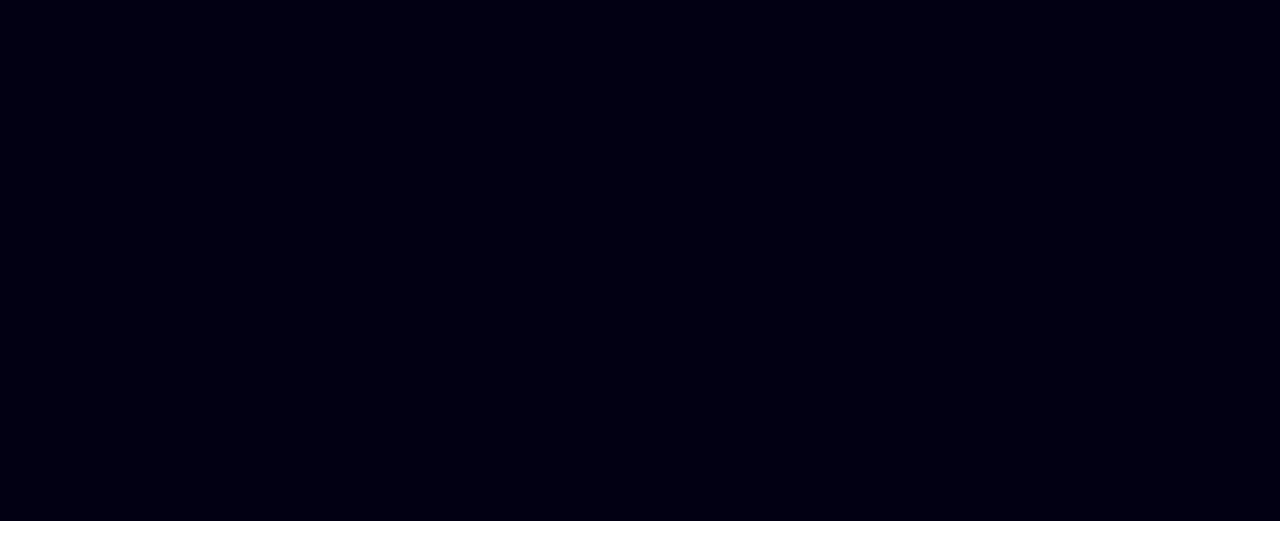
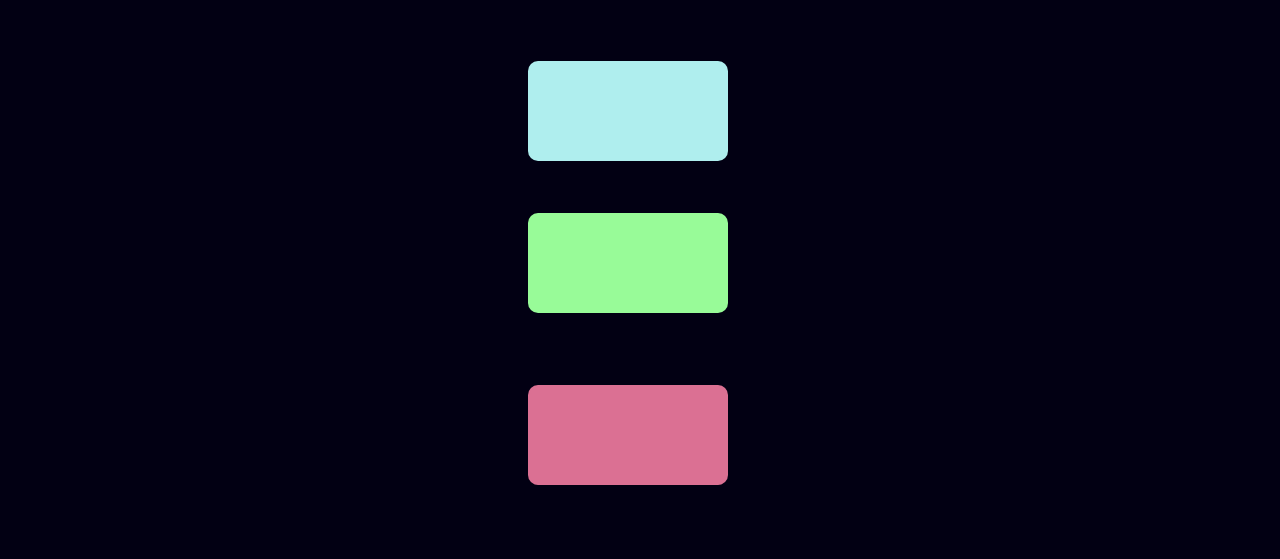
Before and after one commit to lhai-ng/jsmastery_gsap_course_playground, a website built with Vite: page pages/03a_power-easing/index.html in a window 1280 px wide. Shown: the part 279-838 px from the top of the page. Before the commit the page ends 800 px from the top, so only its background shows below. Built offline with nearby package versions, Linux system fonts and the light colour scheme.

Commit message:
finished power easing challenge

```diff
--- a/pages/03a_power-easing/index.html
+++ b/pages/03a_power-easing/index.html
@@ -36,6 +36,10 @@
               >Gsap Easings</a
             >.
           </p>
+
+          <div class="btn"></div>
+          <div class="toast"></div>
+          <div class="card"></div>
         </section>
       </div>
 
--- a/pages/03a_power-easing/script.js
+++ b/pages/03a_power-easing/script.js
@@ -0,0 +1,20 @@
+import gsap from "gsap";
+
+gsap.to('.btn', {
+    y: -20,
+    duration: 2,
+    ease: 'power4.out',
+})
+
+gsap.to('.toast', {
+    opacity: 1,
+    y: -20,
+    duration: 2,
+    ease: 'power2.out',
+})
+
+gsap.to('.card', {
+    scale: 1,
+    duration: 1,
+    ease: 'power2.inOut',
+})
--- a/pages/03a_power-easing/style.css
+++ b/pages/03a_power-easing/style.css
@@ -0,0 +1,25 @@
+.btn {
+    width: 200px;
+    height: 100px;
+    background: paleturquoise;
+    border-radius: 10px;
+    margin-top: 4rem;
+}
+
+.toast {
+    width: 200px;
+    height: 100px;
+    background: palegreen;
+    border-radius: 10px;
+    margin-top: 2rem;
+    opacity: 0;
+}
+
+.card {
+    width: 200px;
+    height: 100px;
+    background: palevioletred;
+    border-radius: 10px;
+    margin-top: 2rem;
+    scale: 0;
+}
```
